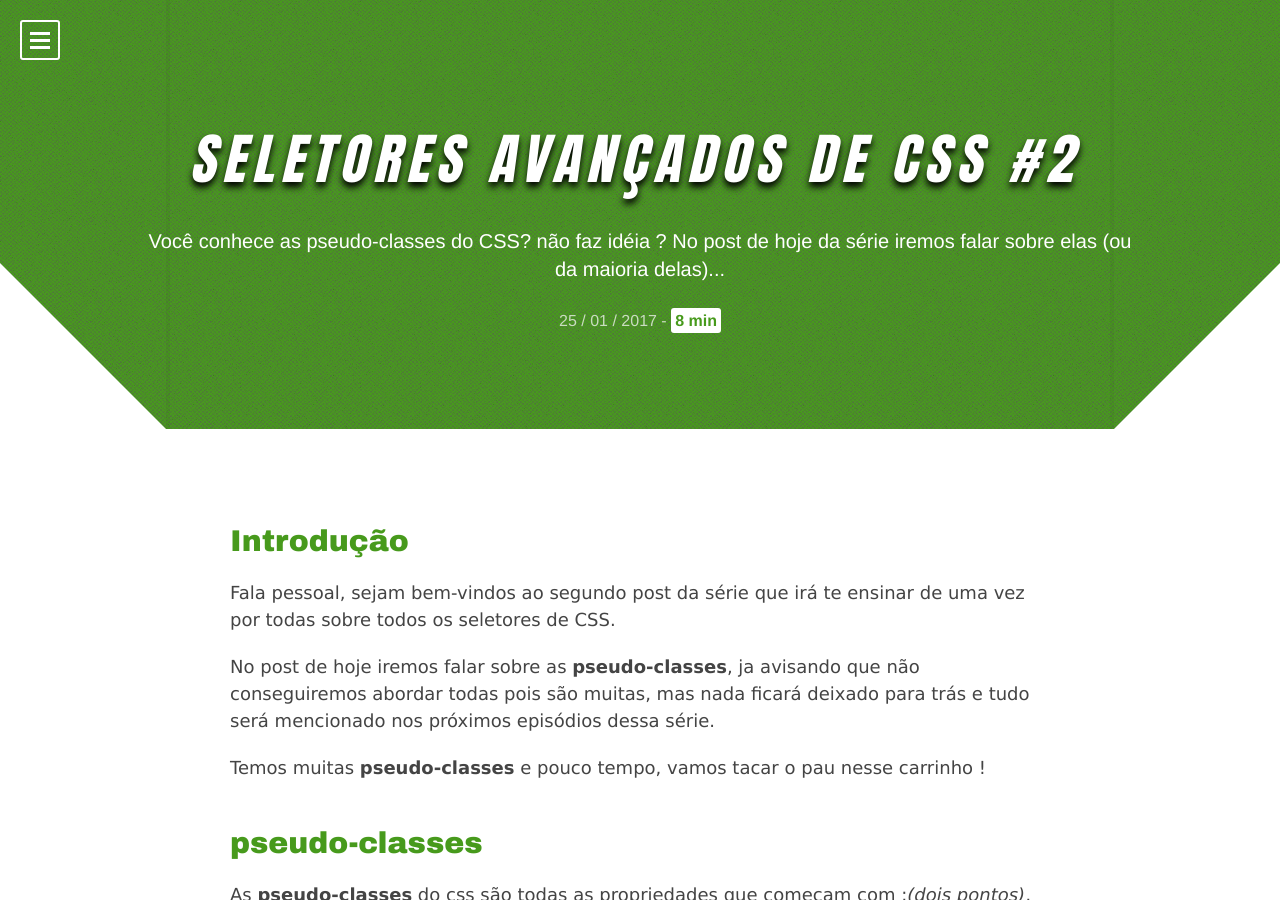
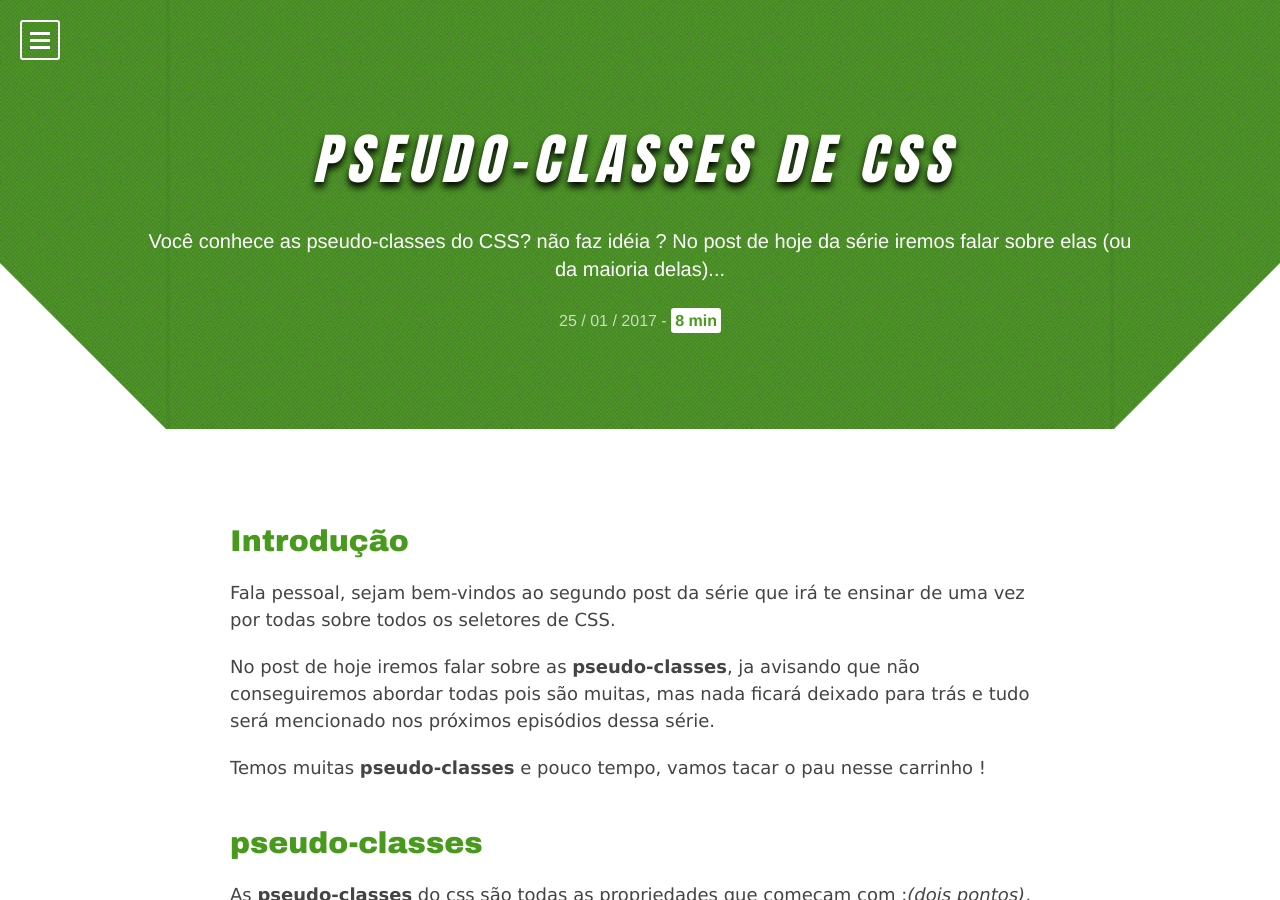
Before and after one commit to MathMesquita/mathmesquita.github.io, a Jekyll site: the page built from _posts/2017-01-26-seletores-avancados-de-css-2.md, in a window 1280 px wide and 900 px high. Built offline with Jekyll 4.4.1, drawn with Linux system fonts in a browser that asks for light colours; comment, search, counter and statistics services are not loaded.

Commit message:
alterações segundo post de Seletores CSS

```diff
--- a/_posts/2017-01-26-seletores-avancados-de-css-2.md
+++ b/_posts/2017-01-26-seletores-avancados-de-css-2.md
@@ -1,6 +1,6 @@
 ---
 layout: post
-title: "Seletores avançados de CSS #2"
+title: "Pseudo-classes de CSS"
 image: "/assets/seletores-avancados-de-css/cover2.jpg"
 date:   2017-01-25 08:00:00 -0200
 color_template: "css"
```
Also changed, not shown: assets/seletores-avancados-de-css/cover2.jpg.
